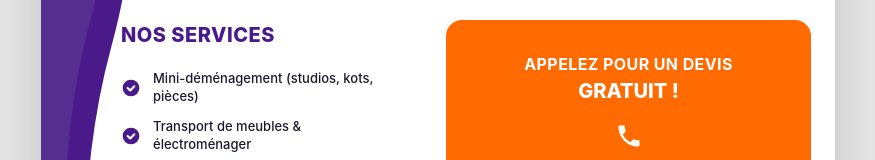
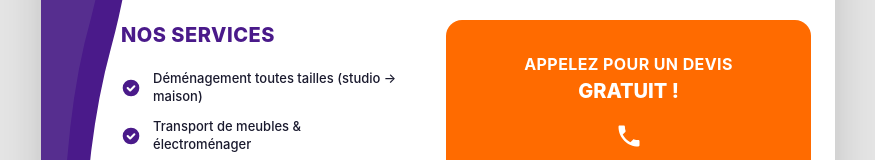
Before and after one commit to OG-Elson-Private/Flyer_gigs, a Next.js app: page / in a window 1280 px wide. Shown: the part 492-652 px from the top of the page, without its empty margins (202-1077 px from the left). Built offline with nearby package versions, Linux system fonts and the light colour scheme.

Commit message:
feat: élargir l'offre déménagement à toutes tailles
Remplace "Mini-déménagement (studios, kots, pièces)" par
"Déménagement toutes tailles (studio → maison)" pour viser
plus large et régénère les fichiers PDF/PNG/JPG.

Co-Authored-By: Claude Opus 4.6 <noreply@anthropic.com>

```diff
--- a/src/components/ServicesSection.tsx
+++ b/src/components/ServicesSection.tsx
@@ -1,5 +1,5 @@
 const services = [
-  "Mini-déménagement (studios, kots, pièces)",
+  "Déménagement toutes tailles (studio → maison)",
   "Transport de meubles & électroménager",
   "Livraison achats 2ememain / Marketplace / IKEA",
   "Transport de colis & marchandises",
```
Also changed, not shown: 3 other files (tests, documents, lock files or other folders).
